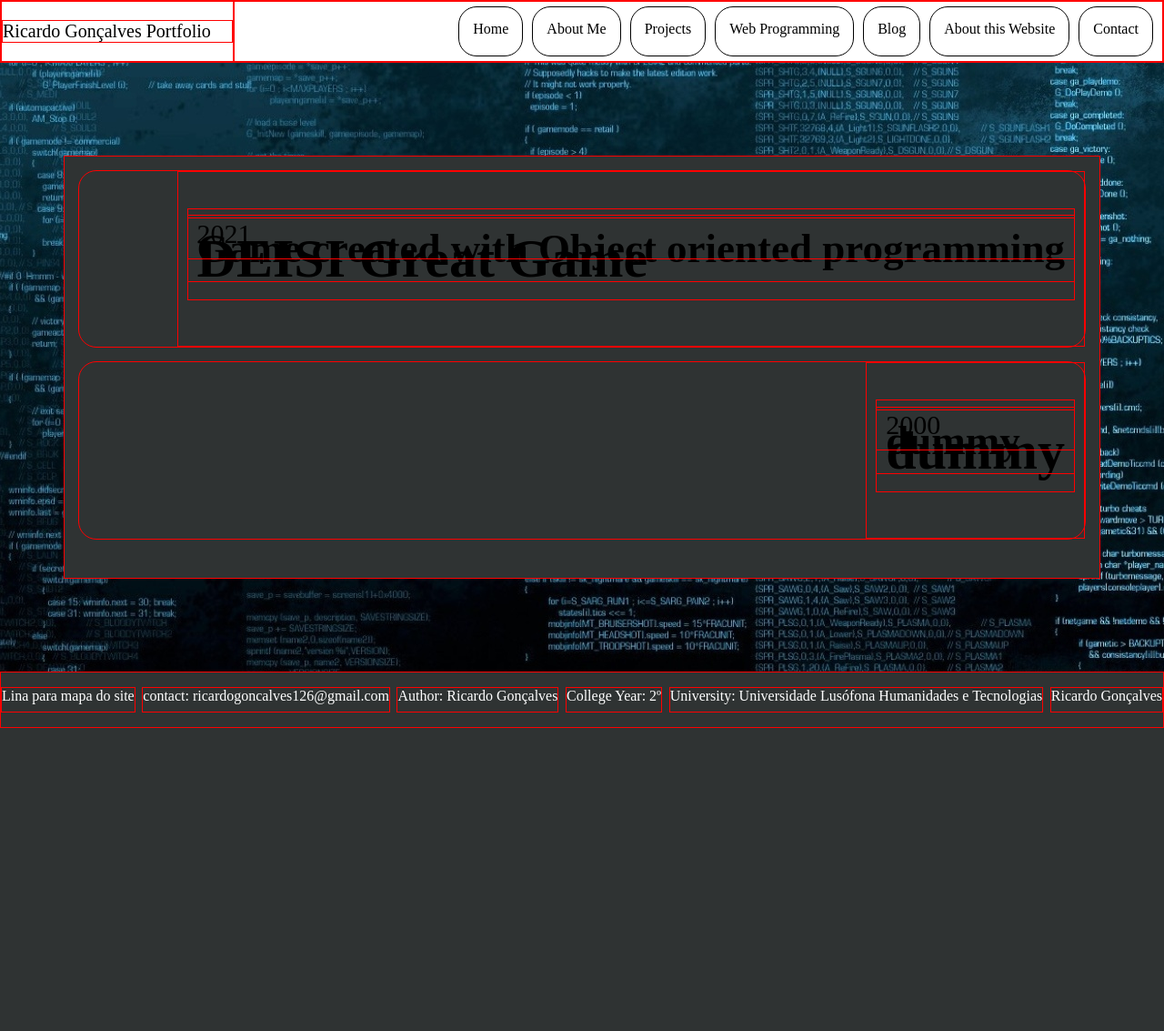
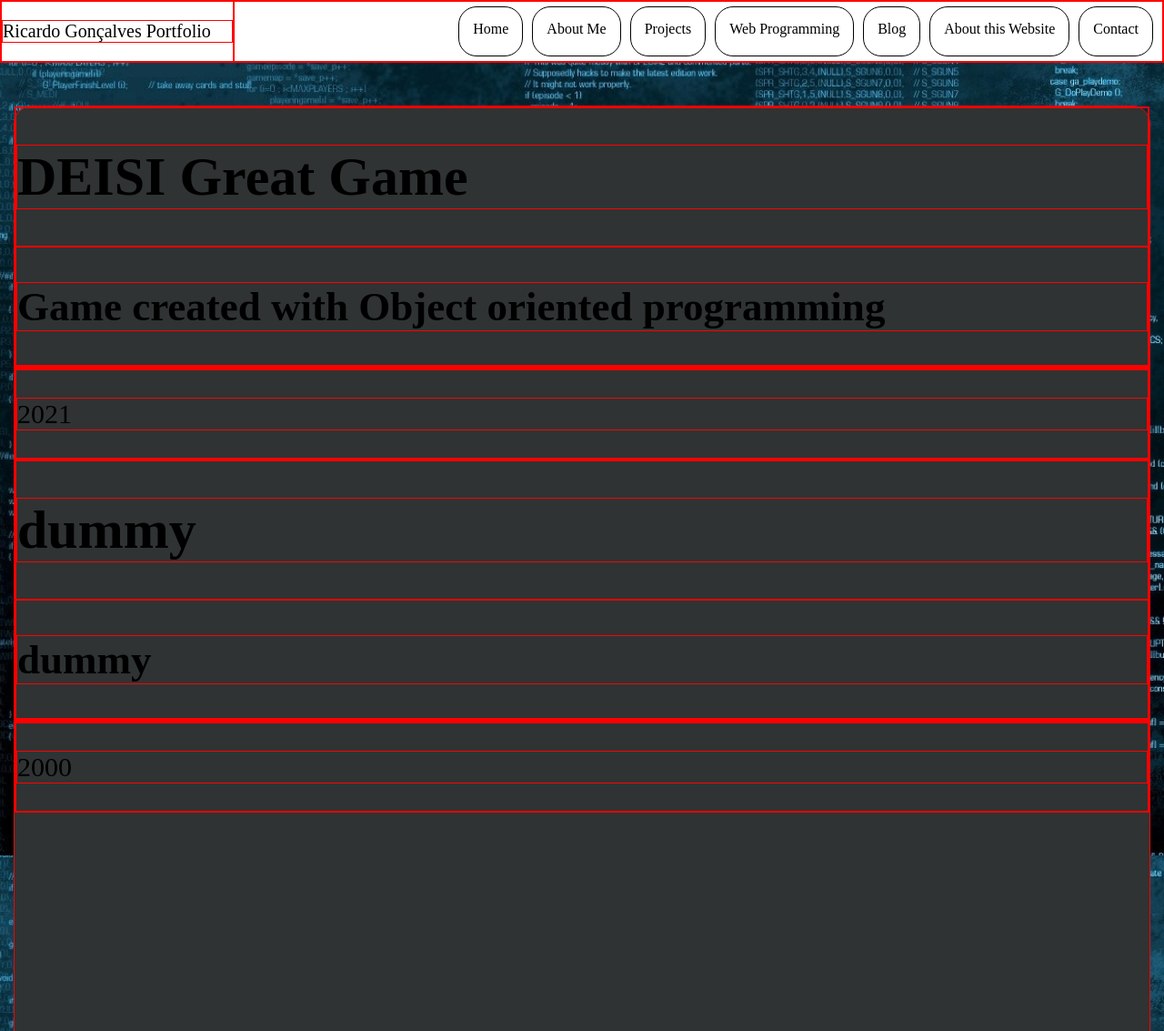
Before and after one commit to DrAlexWild/heroku_portfolio, a Django app: page /projects in a window 1280 px wide. Shown: the top 1133 px of the page at 91% size. Before the commit the page ends 800 px from the top, so only its background shows below. Run offline with Django 4.2, Linux system fonts and the light colour scheme; data comes from the database, SQL or seed files in the repository; parts of the project's set-up code (start-up, migrations or seed data) failed here and were passed over.

Commit message:
heroku new page projects

```diff
--- a/portfolio/static/portfolio/css/projects.css
+++ b/portfolio/static/portfolio/css/projects.css
@@ -89,8 +89,9 @@ margin:70px;
 background-color:#2f3333;
 }
 
-.project {
+.projects {
   display: grid;
+  grid-area: projects;
   grid-template-columns: 1fr;
   grid-template-rows: 0.5fr 1fr 0.5fr 4fr 0.1fr;
   gap: 0px;
@@ -108,9 +109,6 @@ background-color:#2f3333;
 
 }
 
-.project *{
-    padding: 10px;
-}
 
 .project_title{
     grid-area: title;
```
